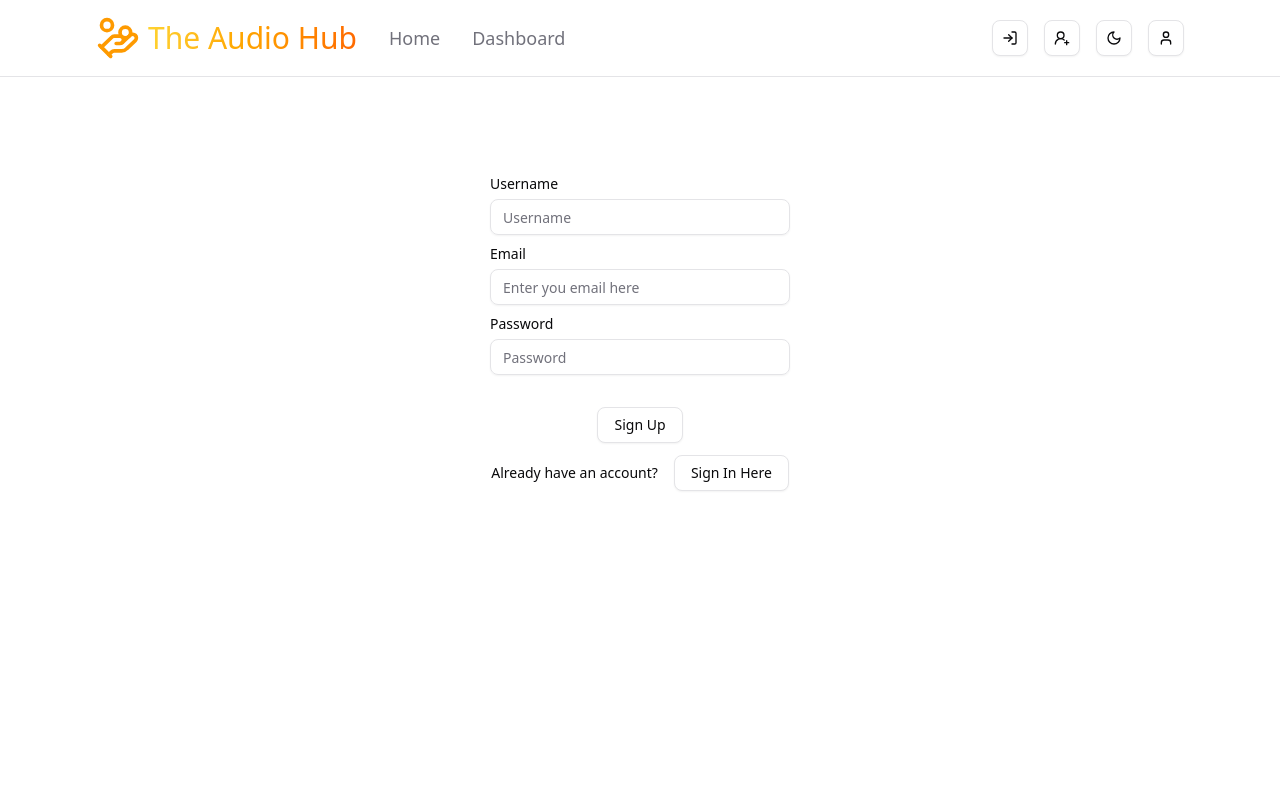
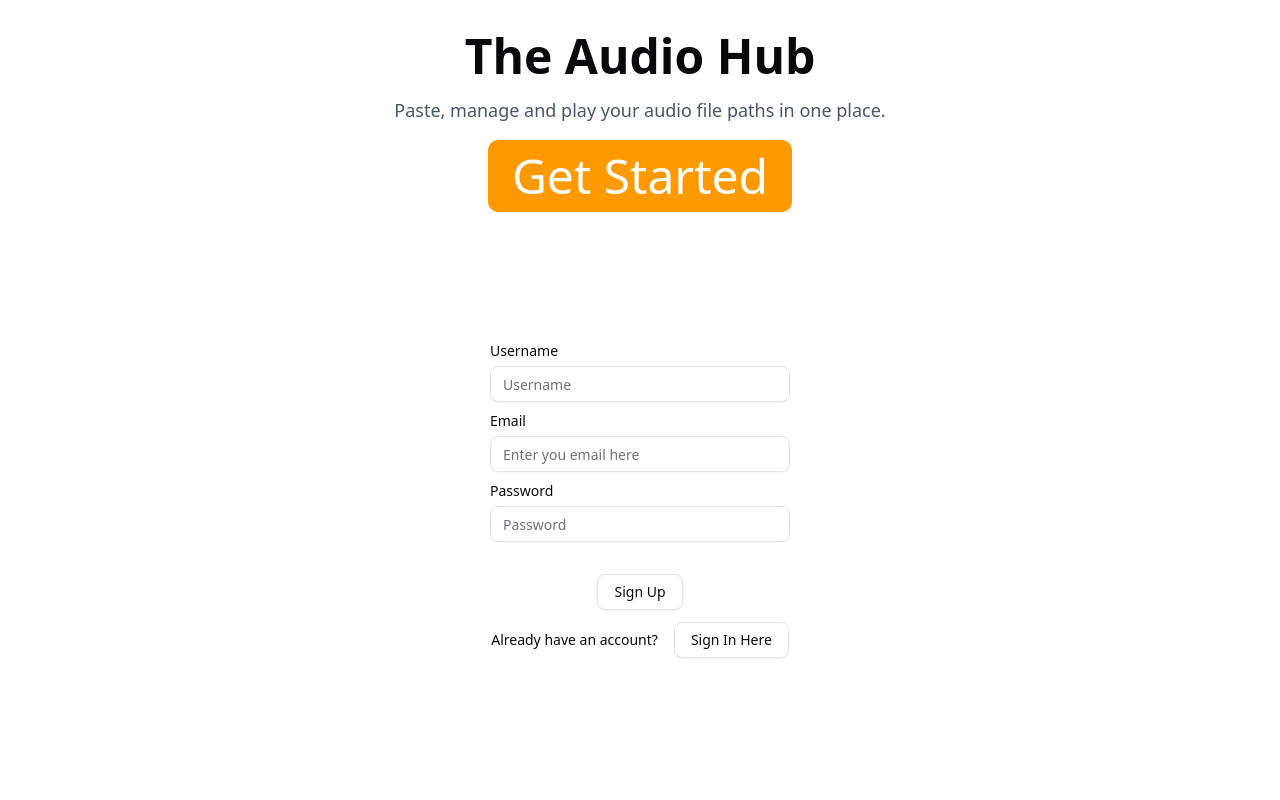
Before and after one commit to SDSU-CompE-561-Spring-2025/nba-sports-tracker, a Next.js app in the folder frontend/: page /sign_in_sign_up/sign-up in a window 1280 px wide. Shown: the top 800 px of the page. Built offline with nearby package versions, Linux system fonts and the light colour scheme.

Commit message:
navbar shows up after loggin in

```diff
--- a/frontend/src/components/NavBar.tsx
+++ b/frontend/src/components/NavBar.tsx
@@ -1,4 +1,5 @@
 "use client";
+
 
 const navList = [
     {
@@ -8,7 +9,7 @@ const navList = [
     {
         label: "Dashboard",
         link: "/account_page",
- },
+    },
     // {
     //     label: "File_Path_View_All",
     //     link: '/file_path_view_all',
@@ -27,8 +28,8 @@ const navList = [
     // }
 ]
 
+import { useAuth } from '@/context/AuthContext';
 import { ThemeSwitcherButton } from "@/components/ThemeSwitcherButton";
-import { link } from "fs";
 import Logo from '@/components/Logo';
 import { Button, buttonVariants } from '@/components/ui/button';
 import { cn } from '@/lib/utils';
@@ -39,8 +40,22 @@ import UserButton from "@/components/UserButton";
 
 function NavBar() {
     const pathname = usePathname();
-    const isActive = pathname === '/';
+    const { token } = useAuth();               // ② grab the JWT
 
+    // ③ if no token, render nothing
+    if (!token) {
+        return (
+          <div className="w-full py-8 bg-background text-center space-y-4">
+            <h1 className="text-5xl font-bold">The Audio Hub</h1>
+            <p className="text-lg text-gray-600">
+              Paste, manage and play your audio file paths in one place.
+            </p>
+              <p className="inline-block bg-amber-500 text-white px-6 py-3 rounded-lg">
+                Get Started
+              </p>
+          </div>
+        );
+      }
 
     return (
      <div className={"hidden border-serperate border-b bg-background md:block"}>
--- a/frontend/src/components/SignInForm.tsx
+++ b/frontend/src/components/SignInForm.tsx
@@ -21,15 +21,8 @@ import { useAuth } from '@/context/AuthContext'
 import { useRouter } from 'next/navigation'
 
 const formSchema = z.object({
-  username: z.string().min(8, { message: "Username must be at least 8 characters" })
-  .max(40, { message: "Username must be at most 64 characters" }),
-  email: z.string().email({ message: "Invalid email address" }),
-  password: z.string().min(8, { message: "Password must be at least 8 characters" })
-    .max(64, { message: "Password must be at most 64 characters" })
-    .regex(/[a-z]/, { message: "Password must contain at least one lowercase letter" })
-    .regex(/[A-Z]/, { message: "Password must contain at least one uppercase letter" })
-    .regex(/[0-9]/, { message: "Password must contain at least one number" })
-    .regex(/[^a-zA-Z0-9]/, { message: "Password must contain at least one special character" }),
+    username: z.string(),
+    password: z.string()
 });
 
 type FormValues = z.infer<typeof formSchema>;
--- a/frontend/src/components/SignUpForm.tsx
+++ b/frontend/src/components/SignUpForm.tsx
@@ -21,16 +21,15 @@ import { API_HOST_BASE_URL } from '@/lib/constants';
 
 export default function SignUpForm() {
     const formSchema = z.object({
-        user_name: z.string().min(3, {
-            message: 'Username must be at least 3 characters.',
-        }),
-        password: z.string().min(6, {
-            message: 'Password must be at least 6 characters.',
-        }),
-        email: z.string().email({
-            message: 'Invalid email address.',
-        }),
-
+          user_name: z.string().min(8, { message: "Username must be at least 8 characters" })
+          .max(40, { message: "Username must be at most 64 characters" }),
+          email: z.string().email({ message: "Invalid email address" }),
+          password: z.string().min(8, { message: "Password must be at least 8 characters" })
+            .max(64, { message: "Password must be at most 64 characters" })
+            .regex(/[a-z]/, { message: "Password must contain at least one lowercase letter" })
+            .regex(/[A-Z]/, { message: "Password must contain at least one uppercase letter" })
+            .regex(/[0-9]/, { message: "Password must contain at least one number" })
+            .regex(/[^a-zA-Z0-9]/, { message: "Password must contain at least one special character" }),
     });
 
     // 1. Define your form.
```
Also changed, not shown: 1 other file (tests, documents, lock files or other folders).
